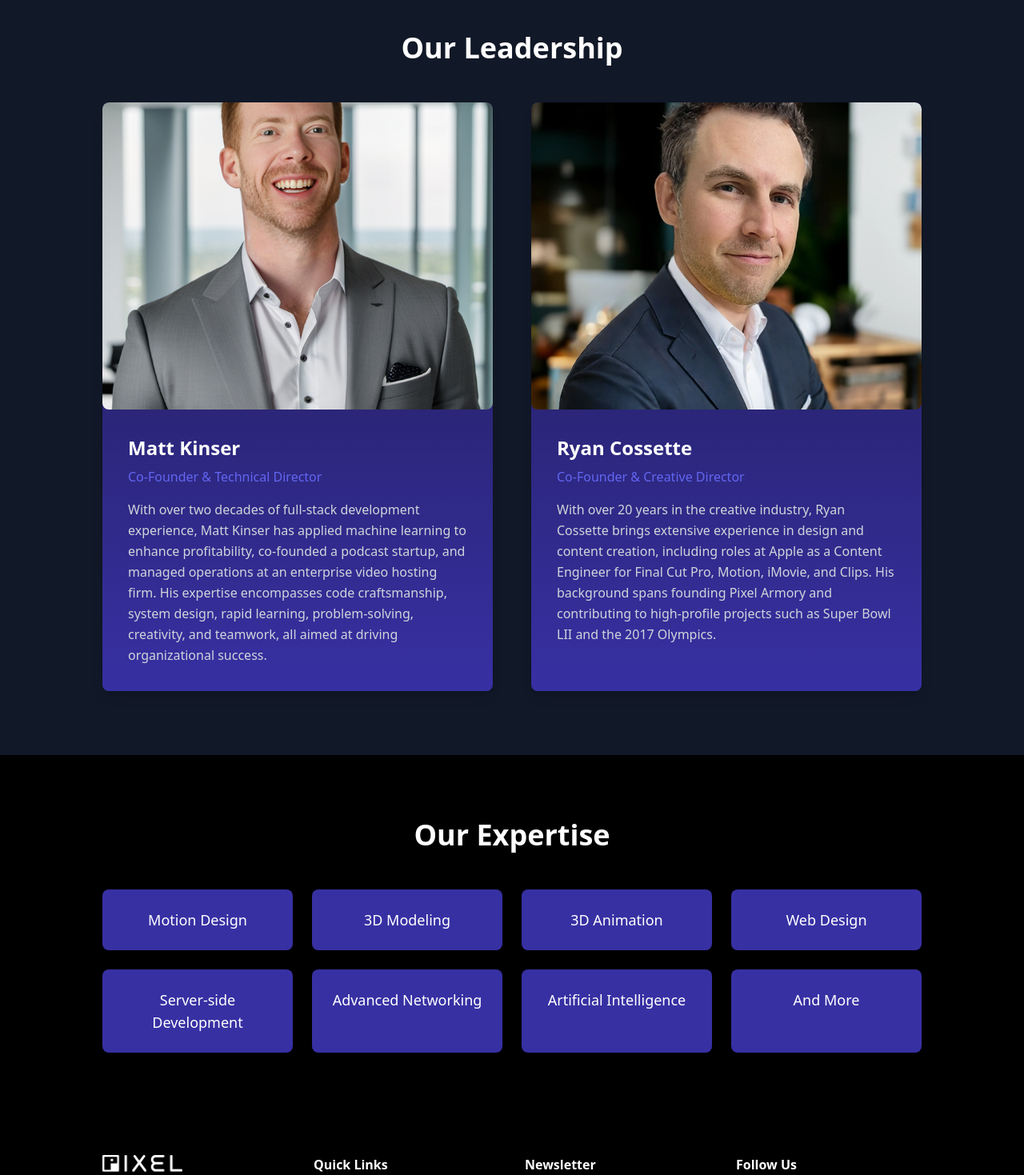
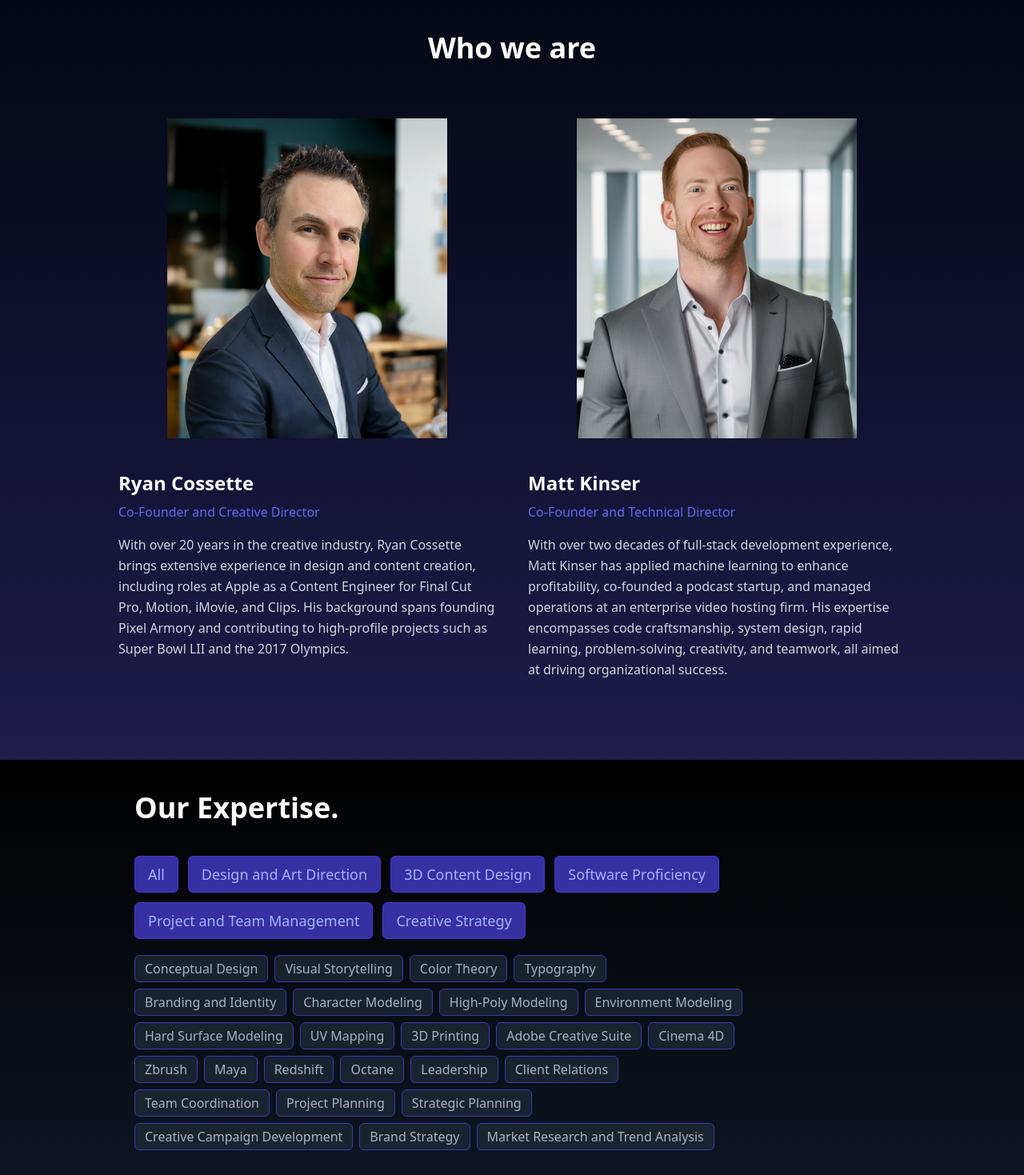
Before and after one commit to rycossette/pixel-armory, a Next.js app: page /about in a window 1280 px wide. Shown: the part 460-1929 px from the top of the page at 80% size. Built offline with nearby package versions, Linux system fonts and the light colour scheme.

Commit message:
updated buttons and about section, skills etc

```diff
--- a/components/AboutUs.js
+++ b/components/AboutUs.js
@@ -5,10 +5,8 @@ const AboutUs = () => (
   <div className="relative w-full h-[80vh] bg-cover bg-center" style={{ backgroundImage: 'url(/images/hero/darkmode_03.jpg)' }}>
     <div className="absolute inset-0 bg-black bg-opacity-50 flex flex-col justify-center items-center p-10">
       <div className="text-center text-white max-w-3xl">
-        <h2 className="text-4xl font-bold mb-4">About Us</h2>
-        <p className="text-lg mb-6">At our versatile creative agency, we seamlessly blend the artistry of motion graphics, animation, and 3D modeling with cutting-edge software development and engineering. With over 20 years of experience, our team of industry veterans and lifelong friends excels in delivering visually stunning designs and robust technical solutions. From captivating video content and intricate animations to scalable full-stack and mobile app development, we bring your vision to life with precision and creativity.</p>
-
-        <p className="text-lg mb-6">Our expertise extends to cloud infrastructure management, predictive modeling, and process automation, ensuring your projects are not only visually compelling but also technically sound and efficient. By integrating innovative machine learning solutions and strategic technology consulting, we help you enhance business processes, drive engagement, and achieve your goals. Partner with us to leverage our extensive experience and comprehensive services for a truly transformative impact on your digital presence.</p>
+        <h2 className="text-4xl font-bold mb-10">About Us</h2>
+        <p className="text-xl mb-6">We seamlessly blend intelligent design with cutting-edge software development and engineering. With over 20 years of experience, our team of industry veterans excels in delivering visually stunning designs and robust technical solutions. From captivating video content and intricate animations to scalable full-stack and mobile app development, we bring your vision to life with precision and creativity.</p>
       </div>
     </div>
   </div>
--- a/components/Button.js
+++ b/components/Button.js
@@ -4,7 +4,18 @@ const Button = ({ children, onClick }) => {
     return (
       <button
         onClick={onClick}
-        className="bg-slate-950 border border-slate-500 text-slate-500 hover:bg-slate-900 hover:border-slate-400 hover:text-slate-400 focus:bg-slate-400 focus:text-black rounded-md px-3 gap-2 py-1"
+        className="
+        bg-indigo-800
+        border
+        border-indigo-700
+        text-indigo-300
+        hover:bg-indigo-600
+        hover:border-indigo-400
+        hover:text-gray-300
+        focus:bg-amber-600
+        focus:border-amber-500
+        focus:text-white
+        rounded-md px-4 gap-4 py-2 text-lg"
       >
         {children}
       </button>
--- a/components/Carousel.js
+++ b/components/Carousel.js
@@ -37,7 +37,7 @@ const Carousel = () => {
               <div className="text-left text-white pb-10 max-w-md">
                 <h1 className="text-4xl py-5 font-bold">{slide.title}</h1>
                 <p className="text-xl mb-6">{slide.description}</p>
-                <Link href="#contact" legacyBehavior>
+                <Link href="contact" legacyBehavior>
                   <a className="bg-orange-500 hover:bg-orange-700 text-white font-bold py-2 px-4 rounded">Get Started</a>
                 </Link>
               </div>
--- a/components/Skills.js
+++ b/components/Skills.js
@@ -14,10 +14,10 @@ export default function Skills() {
   const [activeCategory, setActiveCategory] = useState('All');
 
   return (
-    <div className="flex w-full bg-gradient-to-b from-indigo-950 via-indigo-950 to-indigo-950">
+    <div className="flex w-full bg-gradient-to-b from-black to-gray-900 pb-20">
       <div className="w-4/5 mx-auto py-32 flex flex-col items-center p-3 sm:p-10">
         <div className="flex flex-col items-start w-full">
-          <h1 className="text-4xl pb-5 text-white font-bold">Skills.</h1>
+          <h1 className="text-4xl pb-10 text-white font-bold">Our Expertise.</h1>
           <div className="flex flex-wrap gap-3 mb-5">
             {/* Dynamic Buttons for each category */}
             <Button isActive={activeCategory === 'All'} onClick={() => setActiveCategory('All')}>All</Button>
@@ -30,12 +30,12 @@ export default function Skills() {
         </div>
 
         <div className="flex flex-col opacity-75 w-full">
-          <div className="flex flex-wrap text-sm sm:text-base justify-left max-w-3xl gap-2">
+          <div className="flex flex-wrap justify-left max-w-3xl gap-2">
             {/* Skills displayed based on the active category */}
             {Object.entries(skills).map(([category, skillsList]) =>
               activeCategory === 'All' || activeCategory === category ? (
                 skillsList.map((skill) => (
-                  <p key={skill} className="bg-slate-900 border border-slate-500 hover:border-slate-400 hover:bg-slate-600 text-slate-200 hover:text-slate-100 rounded-md px-3 py-1">
+                  <p key={skill} className="bg-gray-800 border border-indigo-600 hover:border-indigo-400 hover:bg-indigo-600 text-slate-200 hover:text-white rounded-md px-3 py-1">
                     {skill}
                   </p>
                 ))
--- a/components/TeamSection.js
+++ b/components/TeamSection.js
@@ -3,54 +3,52 @@ import Image from 'next/image';
 
 const TeamSection = () => {
   return (
-    <section className="py-20 bg-gray-900">
-      <div className="container mx-auto px-6 lg:px-32">
-        <h2 className="text-4xl font-display font-bold text-center mb-12">Our Leadership</h2>
-        {/* Team members cards */}
-        {/* You can map through your team data here if it's dynamic */}
-        {/* Example shown with static content for Matt Kinser and Ryan Cossette */}
-        <div className="flex flex-col md:flex-row md:space-x-12 justify-center">
-          {/* Matt Kinser Card */}
-          <div className="bg-gradient-to-b from-indigo-950 to-indigo-800 rounded-lg overflow-hidden shadow-lg mb-12 md:mb-0 flex-1 max-w-fit"> {/* Adjusted width */}
-            <div className="relative h-96">
-              <Image
-                src="/images/team/mattkinser.webp"
-                alt="Matt Kinser"
-                layout="fill"
-                objectFit="cover"
-                quality={100}
-                className="rounded-lg"
-              />
-            </div>
-            <div className="p-8">
-              <h3 className="text-2xl font-display font-bold mb-2">Matt Kinser</h3>
-              <p className="text-indigo-500 mb-4">Co-Founder &amp; Technical Director</p>
-              <p className="text-gray-300 leading-relaxed">
-                With over two decades of full-stack development experience, Matt Kinser has applied machine learning to enhance profitability, co-founded a podcast startup, and managed operations at an enterprise video hosting firm. His expertise encompasses code craftsmanship, system design, rapid learning, problem-solving, creativity, and teamwork, all aimed at driving organizational success.
-              </p>
-            </div>
-          </div>
+    <section className="py-20 bg-gradient-to-b from-gray-950 to-indigo-950">
+      <div className="container mx-auto px-1 lg:px-32">
+        <h2 className="text-4xl font-display font-bold text-center mb-12">Who we are</h2>
 
+        <div className="flex flex-col md:flex-row justify-center ">
           {/* Ryan Cossette Card */}
-          <div className="bg-gradient-to-b from-indigo-950 to-indigo-800 rounded-lg overflow-hidden shadow-lg flex-1 max-w-fit"> {/* Adjusted width */}
-            <div className="relative h-96">
+          <div className=" overflow-hidden flex-1 max-w-fit p-5">
+            <div className="relative w-full mb-10" style={{ height: '400px' }}>
               <Image
                 src="/images/team/ryan.webp"
                 alt="Ryan Cossette"
-                layout="fill"
-                objectFit="cover"
+                fill
+                style={{ objectFit: 'contain', objectPosition: 'top' }}
                 quality={100}
-                className="rounded-lg"
               />
             </div>
-            <div className="p-8">
+            <div className="overflow-hidden flex-1 max-w-fit">
               <h3 className="text-2xl font-display font-bold mb-2">Ryan Cossette</h3>
-              <p className="text-indigo-500 mb-4">Co-Founder &amp; Creative Director</p>
+              <p className="text-indigo-500 mb-4">Co-Founder and Creative Director</p>
               <p className="text-gray-300 leading-relaxed">
                 With over 20 years in the creative industry, Ryan Cossette brings extensive experience in design and content creation, including roles at Apple as a Content Engineer for Final Cut Pro, Motion, iMovie, and Clips. His background spans founding Pixel Armory and contributing to high-profile projects such as Super Bowl LII and the 2017 Olympics.
               </p>
             </div>
           </div>
+
+          {/* Matt Kinser Card */}
+          <div className="overflow-hidden flex-1 max-w-fit p-5">
+            <div className="relative w-full mb-10" style={{ height: '400px' }}>
+              <Image
+                src="/images/team/mattkinser.webp"
+                alt="Matt Kinser"
+                fill
+                style={{ objectFit: 'contain', objectPosition: 'top' }}
+                quality={100}
+              />
+            </div>
+            <div className="overflow-hidden flex-1 max-w-fit">
+              <h3 className="text-2xl font-display font-bold mb-2">Matt Kinser</h3>
+              <p className="text-indigo-500 mb-4">Co-Founder and Technical Director</p>
+              <p className="text-gray-300 leading-relaxed">
+                With over two decades of full-stack development experience, Matt Kinser has applied machine learning to enhance profitability, co-founded a podcast startup, and managed operations at an enterprise video hosting firm. His expertise encompasses code craftsmanship, system design, rapid learning, problem-solving, creativity, and teamwork, all aimed at driving organizational success.
+              </p>
+            </div>
+
+          </div>
+
         </div>
       </div>
     </section>
--- a/pages/about.js
+++ b/pages/about.js
@@ -4,6 +4,7 @@ import Footer from '../components/Footer';
 import HeaderBasic from '../components/HeaderBasic';
 import TeamSection from '../components/TeamSection';
 import ExpertiseSection from '../components/ExpertiseSection';
+import Skills from '../components/Skills';
 
 const About = () => {
   return (
@@ -16,7 +17,8 @@ const About = () => {
         marginTop="20px"
       />
       <TeamSection />
-      <ExpertiseSection />
+      <Skills />
+      {/* <ExpertiseSection /> */}
       <Footer />
     </div>
   );
--- a/pages/contact.js
+++ b/pages/contact.js
@@ -11,12 +11,12 @@ const Contact = () => {
         title="Contact Us"
         subtitle="Get in touch with Pixel Armory. We're here to help with all your creative needs."
         backgroundImage="/images/hero/darkmode_01.jpg"
-        marginTop="20px"
+        marginTop="60px"
       />
       <div className="flex w-full min-h-screen">
         <div className="flex flex-wrap w-4/5 mx-auto py-32 items-center p-3 sm:p-10 gap-10">
           <div className="flex flex-col w-full">
-            <h1 className="text-4xl text-white font-bold mb-6">Contact Us</h1>
+            <h1 className="text-4xl text-white font-bold mb-10">Contact Us</h1>
             <form className="w-full text-slate-500">
               <div className="flex flex-wrap gap-4 mb-4">
                 <input
@@ -46,7 +46,7 @@ const Contact = () => {
               <div className="flex justify-end">
                 <button
                   type="submit"
-                  className="p-3 bg-indigo-600 text-white rounded-md hover:bg-indigo-700 transition"
+                  className=" rounded-md px-4 gap-4 py-2 text-lg bg-indigo-800 text-white hover:bg-indigo-600 transition"
                 >
                   Send Message
                 </button>
```
